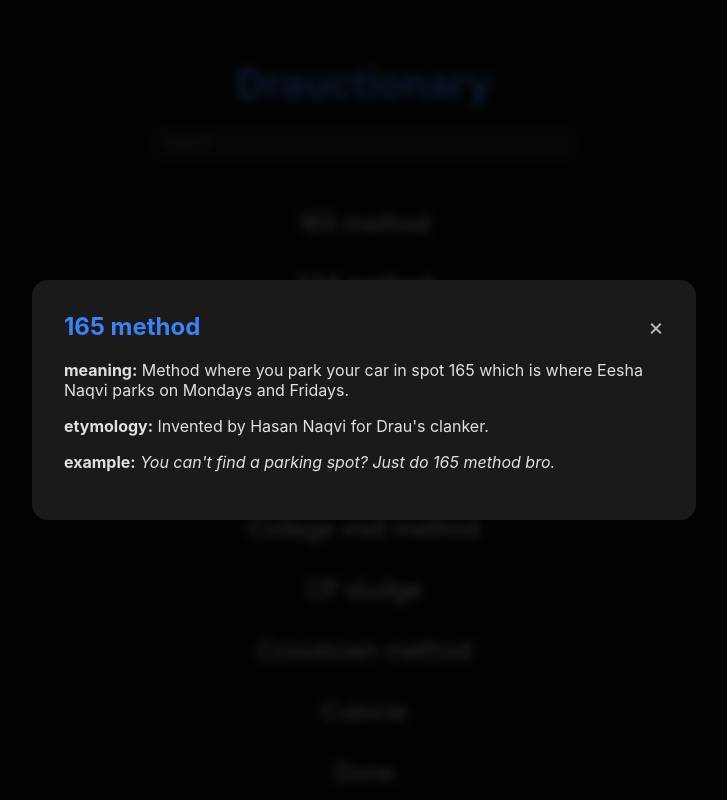
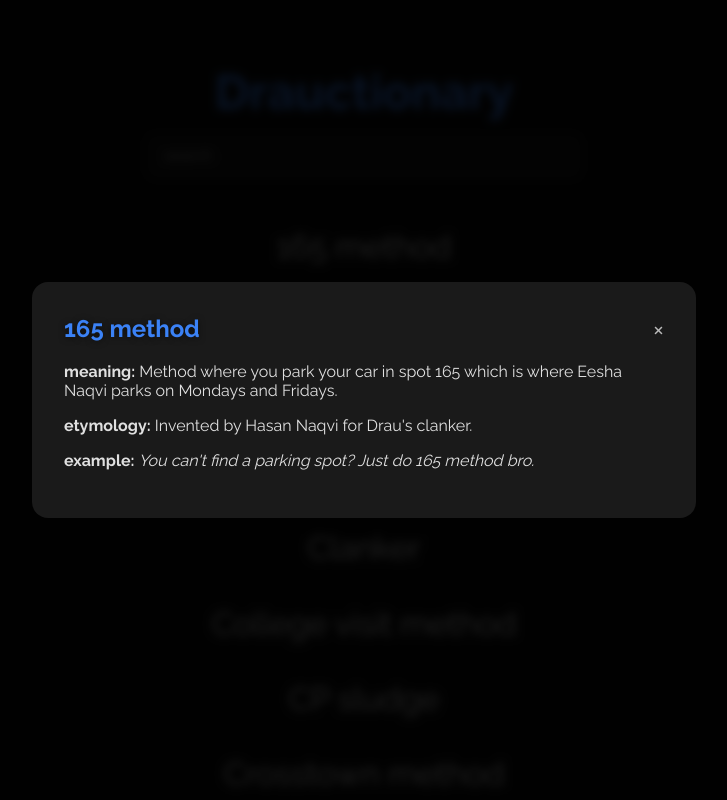
Before and after one commit to sigmaAPALEKAR/drauctionary, a plain HTML site: page index.html in a window 1280 px wide. Both pictures are taken after a click on the element "165 method". Shown: the top 800 px of the page, without its empty margins (276-1003 px from the left). Drawn offline with Linux system fonts and the light colour scheme.

Commit message:
Refactor styles in style.css for better design
Updated font family, adjusted styles for various elements, and enhanced modal background opacity.

```diff
--- a/style.css
+++ b/style.css
@@ -1,9 +1,12 @@
+@import url('https://fonts.googleapis.com/css2?family=Inter:wght@400;600;700&family=Raleway:wght@400;600;700&display=swap');
+
 body {
   background-color: #0d0d0d;
   color: #f0f0f0;
-  font-family: 'Inter', sans-serif;
+  font-family: 'Raleway', 'Inter', sans-serif;
   margin: 0;
   padding: 0;
+  overflow-x: hidden;
 }
 
 header {
@@ -13,12 +16,13 @@ header {
 
 h1 {
   color: #3b82f6; /* blue accent */
-  font-size: 2.5rem;
+  font-size: 3rem;
   margin-bottom: 1rem;
+  text-shadow: 0 2px 8px rgba(0,0,0,0.5);
 }
 
 #searchInput {
-  padding: 0.6rem 1rem;
+  padding: 0.7rem 1rem;
   font-size: 1rem;
   width: 80%;
   max-width: 400px;
@@ -29,6 +33,11 @@ h1 {
   color: #fff;
 }
 
+#searchInput::placeholder {
+  color: #888;
+}
+
+/* Word list styling */
 #wordList {
   display: flex;
   flex-direction: column;
@@ -37,14 +46,16 @@ h1 {
 }
 
 .word-item {
-  font-size: 1.5rem;
-  margin: 1rem 0;
+  font-size: 2rem;
+  margin: 1.2rem 0;
   cursor: pointer;
-  transition: color 0.2s ease;
+  transition: transform 0.2s ease, color 0.2s ease, text-shadow 0.2s ease;
 }
 
 .word-item:hover {
   color: #3b82f6;
+  text-shadow: 0 0 8px #3b82f6;
+  transform: scale(1.05);
 }
 
 /* Modal styling */
@@ -56,7 +67,7 @@ h1 {
   top: 0;
   width: 100%;
   height: 100%;
-  background-color: rgba(0, 0, 0, 0.8);
+  background-color: rgba(0, 0, 0, 0.85);
   backdrop-filter: blur(5px);
   align-items: center;
   justify-content: center;
@@ -71,11 +82,13 @@ h1 {
   max-width: 600px;
   color: #e0e0e0;
   animation: slideUp 0.3s ease;
+  box-shadow: 0 4px 20px rgba(0,0,0,0.7);
 }
 
 .modal-content h2 {
   color: #3b82f6;
   margin-top: 0;
+  text-shadow: 0 1px 6px rgba(0,0,0,0.5);
 }
 
 .close {
@@ -89,6 +102,14 @@ h1 {
   color: #fff;
 }
 
+/* Footer */
+footer {
+  text-align: center;
+  padding: 1rem;
+  font-size: 0.9rem;
+  color: #888;
+}
+
 /* Animations */
 @keyframes fadeIn {
   from { opacity: 0; }
```
